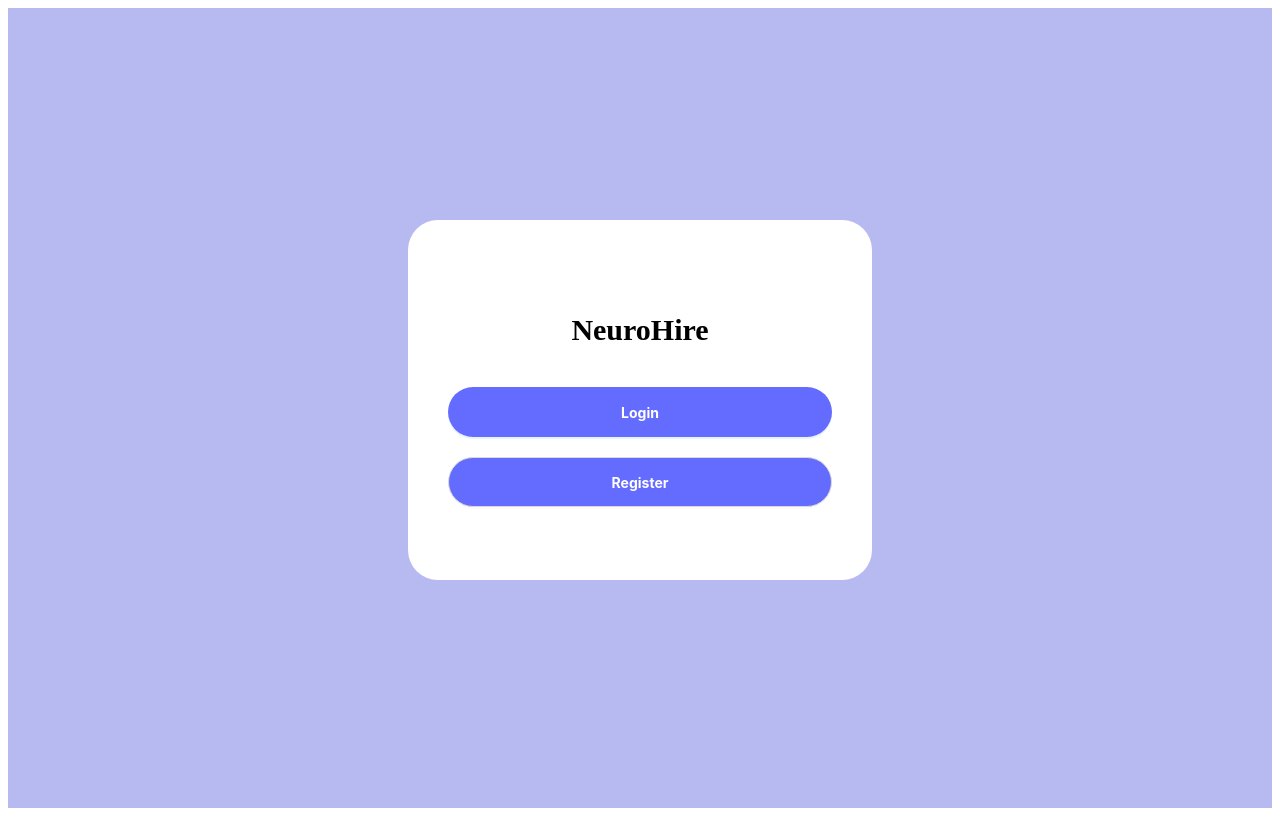
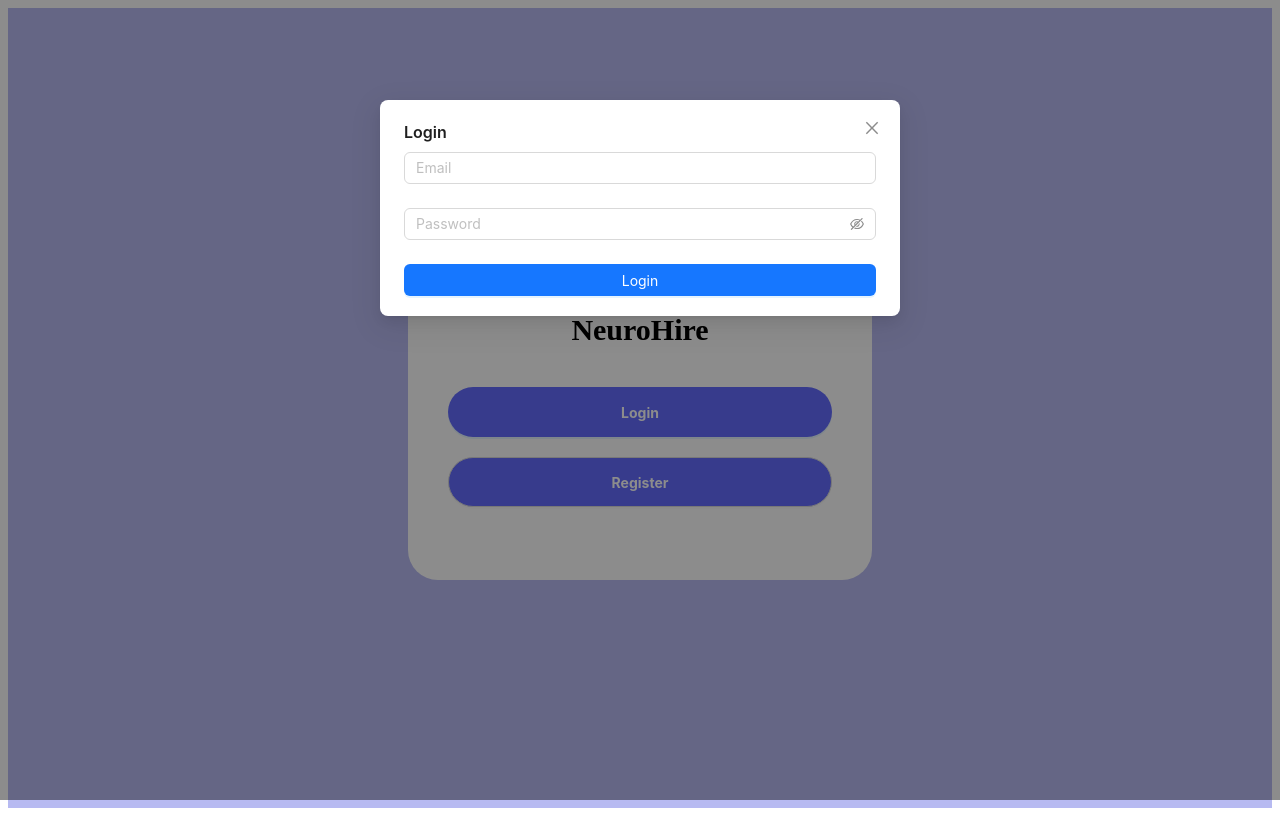
Before and after one commit to Himindu-Kularathne/neuro-hire, a React (Vite) app in the folder web/neurohire/: page / in a window 1280 px wide. Both pictures are taken after a click on the button "Login". Built offline with nearby package versions, Linux system fonts and the light colour scheme; no server answers.

Commit message:
Implement authentication with Firebase, including login and registration modals

```diff
--- a/web/neurohire/package.json
+++ b/web/neurohire/package.json
@@ -11,6 +11,7 @@
   },
   "dependencies": {
     "antd": "^5.24.4",
+    "firebase": "^11.5.0",
     "react": "^19.0.0",
     "react-dom": "^19.0.0"
   },
--- a/web/neurohire/src/App.tsx
+++ b/web/neurohire/src/App.tsx
@@ -3,14 +3,18 @@
 import Navbar from './conponent/NavBar'
 import './App.css'
 import Login from './pages/login/login'
+import { AuthProvider } from './context/AuthContext'
+
+function App() {
 
 
-function App() {
 
   return (
     <>
       <div>
+        <AuthProvider>
         <Login  />
+        </AuthProvider>
       </div>
       </>
   )
--- /dev/null
+++ b/web/neurohire/src/auth.ts
@@ -0,0 +1,19 @@
+import { auth } from "./firebase";
+import { createUserWithEmailAndPassword, signInWithEmailAndPassword, GoogleAuthProvider, signInWithPopup, signOut } from "firebase/auth";
+
+export const doCreateUserWithEmailAndPassword = (email: string, password: string): Promise<any> => {
+    return createUserWithEmailAndPassword(auth, email, password);
+};
+
+export const doSignInWithEmailAndPassword = (email: string, password: string): Promise<any> => {
+    return signInWithEmailAndPassword(auth, email, password);
+};
+
+export const doSignInWithGoogle = (): Promise<any> => {
+    const provider = new GoogleAuthProvider();
+    return signInWithPopup(auth, provider);
+};
+
+export const doSignOut = (): Promise<void> => {
+    return signOut(auth);
+};
--- a/web/neurohire/src/context/AuthContext.tsx
+++ b/web/neurohire/src/context/AuthContext.tsx
@@ -0,0 +1,46 @@
+import React, { useContext, useState, useEffect } from 'react';
+import { auth } from '../firebase';
+import { onAuthStateChanged } from 'firebase/auth';
+
+const AuthContext = React.createContext<any>(null);
+
+
+export function useAuth() {
+    return useContext(AuthContext);
+}
+
+export function AuthProvider({children}: any) {
+    const [currentUser, setCurrentUser] = useState<any>();
+    const [useLoggedIn, setLoggedIn] = useState<boolean>(false);
+    const [loading, setLoading] = useState<boolean>(true);
+
+    async function initializeUser(user : any) {
+        if (user ) {
+            setCurrentUser(user);
+            setLoggedIn(true);
+        } else {
+            setCurrentUser(null);
+            setLoggedIn(false);
+        }
+
+        setLoading(false);
+    }
+
+    useEffect(() => {
+        const unsubscribe = onAuthStateChanged(auth, initializeUser);
+        return unsubscribe;
+    }, []);
+
+
+    const value = {
+        currentUser,
+        useLoggedIn,
+        loading,
+    }
+
+    return (
+        <AuthContext.Provider value={value}>
+            {!loading && children}
+        </AuthContext.Provider>
+    )
+}
--- a/web/neurohire/src/pages/login/login.tsx
+++ b/web/neurohire/src/pages/login/login.tsx
@@ -1,20 +1,83 @@
-import React from "react";
-import { Form, Input, Button, Card } from "antd";
+import React, { useState } from "react";
+import { Form, Input, Button, Modal, message } from "antd";
+import { doSignInWithEmailAndPassword, doCreateUserWithEmailAndPassword } from "../../auth";
 import "./login.css";
 
 const Login: React.FC = () => {
+  const [isLoginVisible, setLoginVisible] = useState(false);
+  const [isRegisterVisible, setRegisterVisible] = useState(false);
+  const [loading, setLoading] = useState(false);
+  const [messageApi, contextHolder] = message.useMessage();
+
+  const handleLogin = async (values: any) => {
+    setLoading(true);
+    console.log('calling login function')
+    try {
+      await doSignInWithEmailAndPassword(values.email, values.password);
+      message.success("Login successful!");
+      setLoginVisible(false);
+    } catch (error: any) {
+      message.error(error.message);
+    }
+    setLoading(false);
+  };
+
+  const handleRegister = async (values: any) => {
+    setLoading(true);
+    try {
+      await doCreateUserWithEmailAndPassword(values.email, values.password);
+      message.success("Registration successful!");
+      setRegisterVisible(false);
+    } catch (error: any) {
+      message.error(error.message);
+    }
+    setLoading(false);
+  };
+
   return (
     <div className="login-container">
-    <div className = "login-card">
+        {contextHolder}
+      <div className="login-card">
         <h1 className="login-title">NeuroHire</h1>
-      <Button type="primary" block className="login-button">
-        Login
-      </Button>
 
-      <Button type="default" block className="register-button">
-        Register
-      </Button>
-    </div>
+        <Button type="primary" block className="login-button" onClick={() => setLoginVisible(true)}>
+          Login
+        </Button>
+
+        <Button type="default" block className="register-button" onClick={() => setRegisterVisible(true)}>
+          Register
+        </Button>
+      </div>
+
+      {/* Login Modal */}
+      <Modal title="Login" open={isLoginVisible} onCancel={() => setLoginVisible(false)} footer={null}>
+        <Form onFinish={handleLogin}>
+          <Form.Item name="email" rules={[{ required: true, message: "Please enter your email" }]}>
+            <Input placeholder="Email" />
+          </Form.Item>
+          <Form.Item name="password" rules={[{ required: true, message: "Please enter your password" }]}>
+            <Input.Password placeholder="Password" />
+          </Form.Item>
+          <Button type="primary" htmlType="submit" block loading={loading}>
+            Login
+          </Button>
+        </Form>
+      </Modal>
+
+      {/* Register Modal */}
+      <Modal title="Register" open={isRegisterVisible} onCancel={() => setRegisterVisible(false)} footer={null}>
+        <Form onFinish={handleRegister}>
+          <Form.Item name="email" rules={[{ required: true, message: "Please enter your email" }]}>
+            <Input placeholder="Email" />
+          </Form.Item>
+          <Form.Item name="password" rules={[{ required: true, message: "Please enter your password" }]}>
+            <Input.Password placeholder="Password" />
+          </Form.Item>
+          <Button type="primary" htmlType="submit" block loading={loading}>
+            Register
+          </Button>
+        </Form>
+      </Modal>
     </div>
   );
 };
```
Also changed, not shown: web/neurohire/src/AppHandler.tsx (+13 -5 lines), web/neurohire/src/routes.ts (+11 -0 lines), 2 other files (tests, documents, lock files or other folders).
